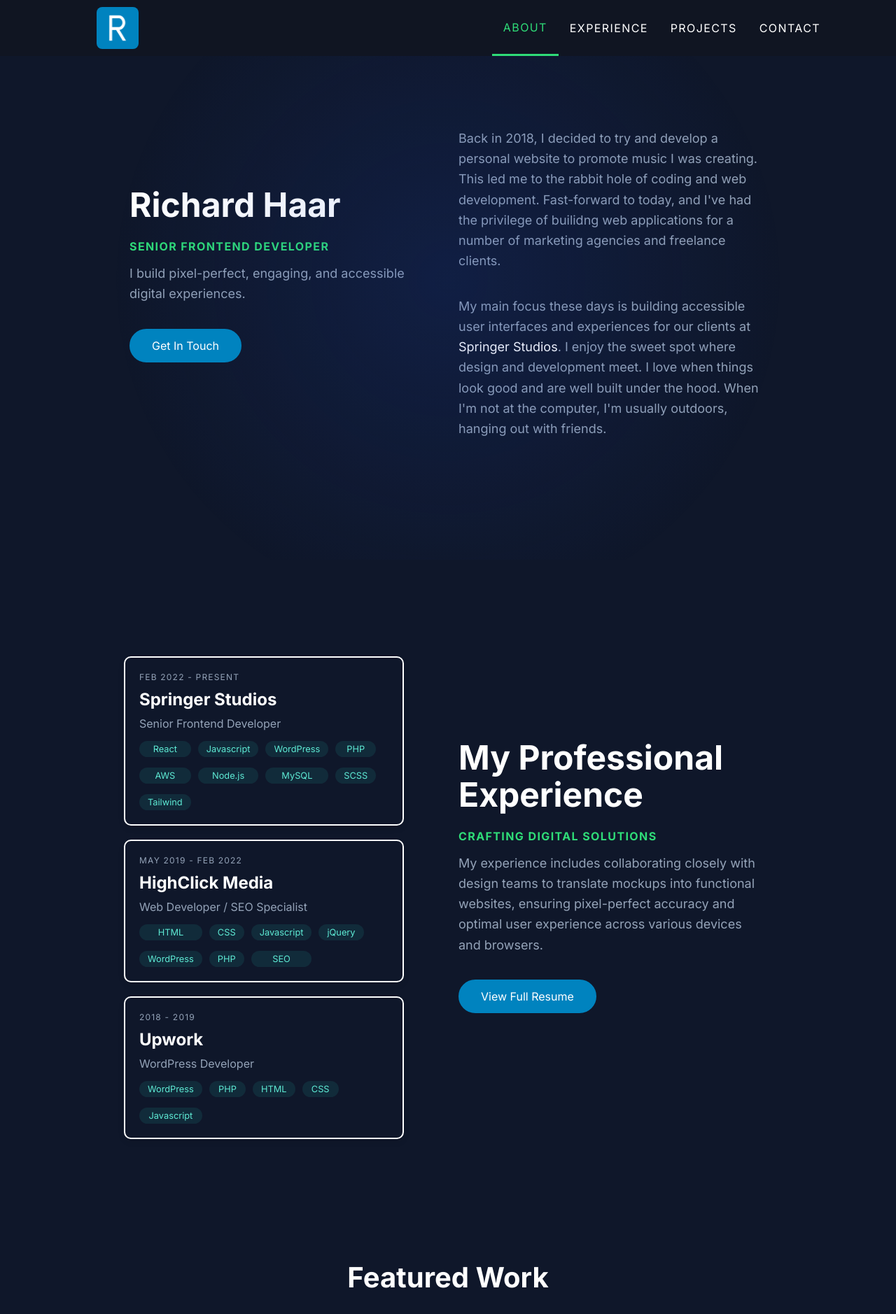
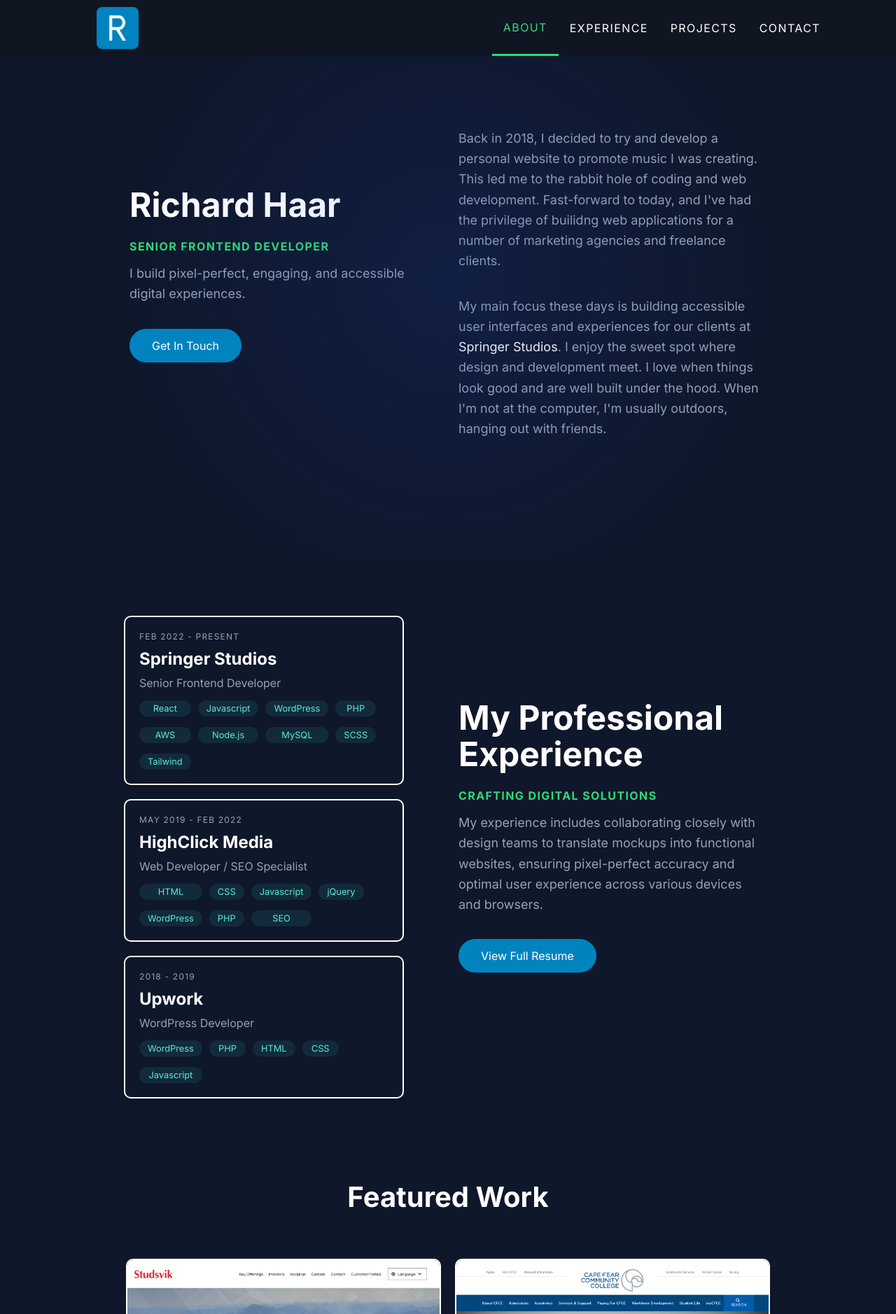
Before and after one commit to itsrichardhaar/Springer-React-Sandbox, a React (Create React App) app in the folder springer-sandbox/: page / in a window 1280 px wide. Shown: the top 1878 px of the page at 70% size. Built offline with nearby package versions, Linux system fonts and the light colour scheme.

Commit message:
Update ExperienceElements.js
Auto height on experience section

```diff
--- a/springer-sandbox/src/components/ExperienceSection/ExperienceElements.js
+++ b/springer-sandbox/src/components/ExperienceSection/ExperienceElements.js
@@ -12,7 +12,7 @@ export const InfoContainer = styled.div`
 export const InfoWrapper = styled.div`
   display: grid;
   z-index: 1;
-  height: 860px;
+  height: auto;
   width: 100%;
   max-width: 1100px;
   margin-right: auto;
```
